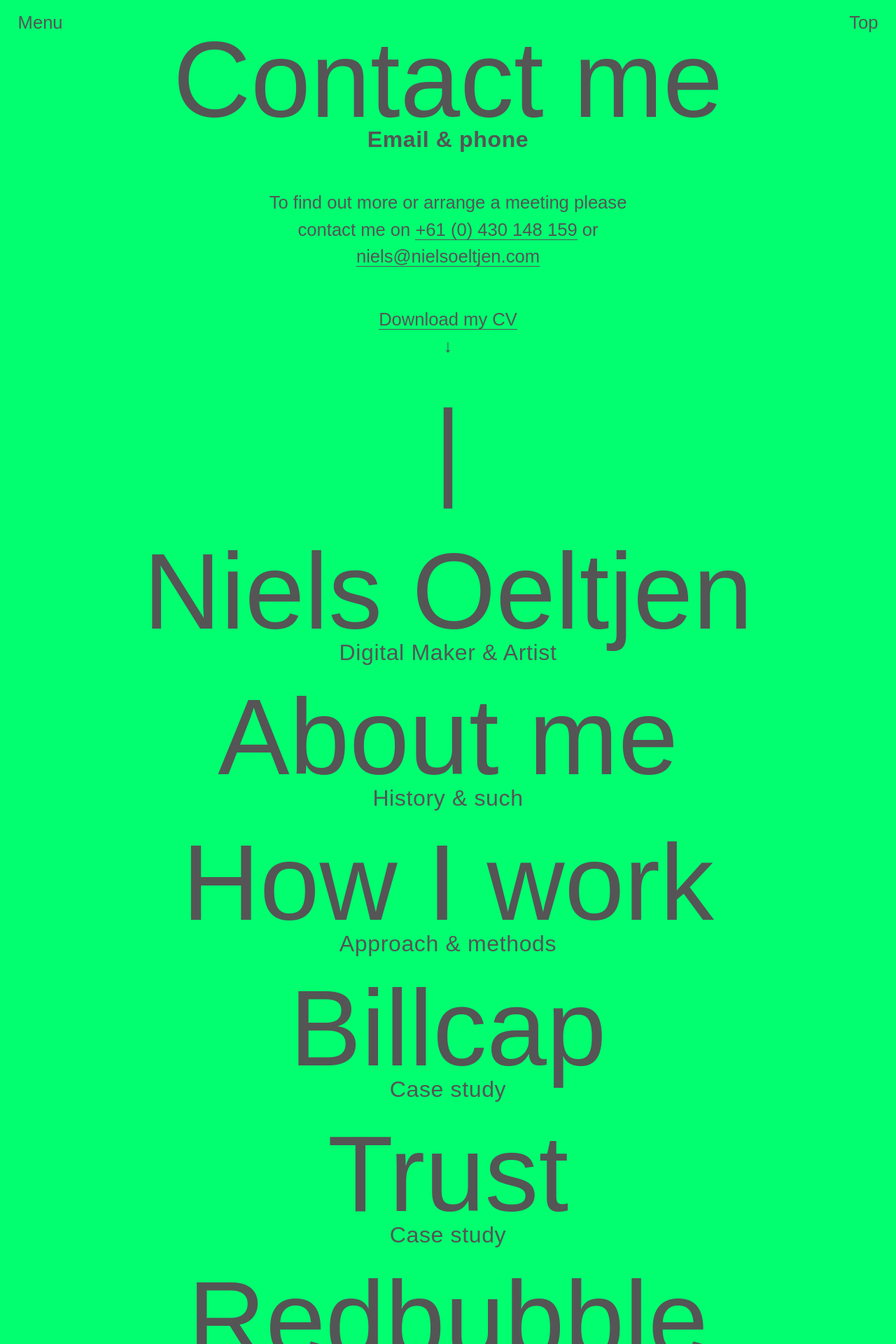
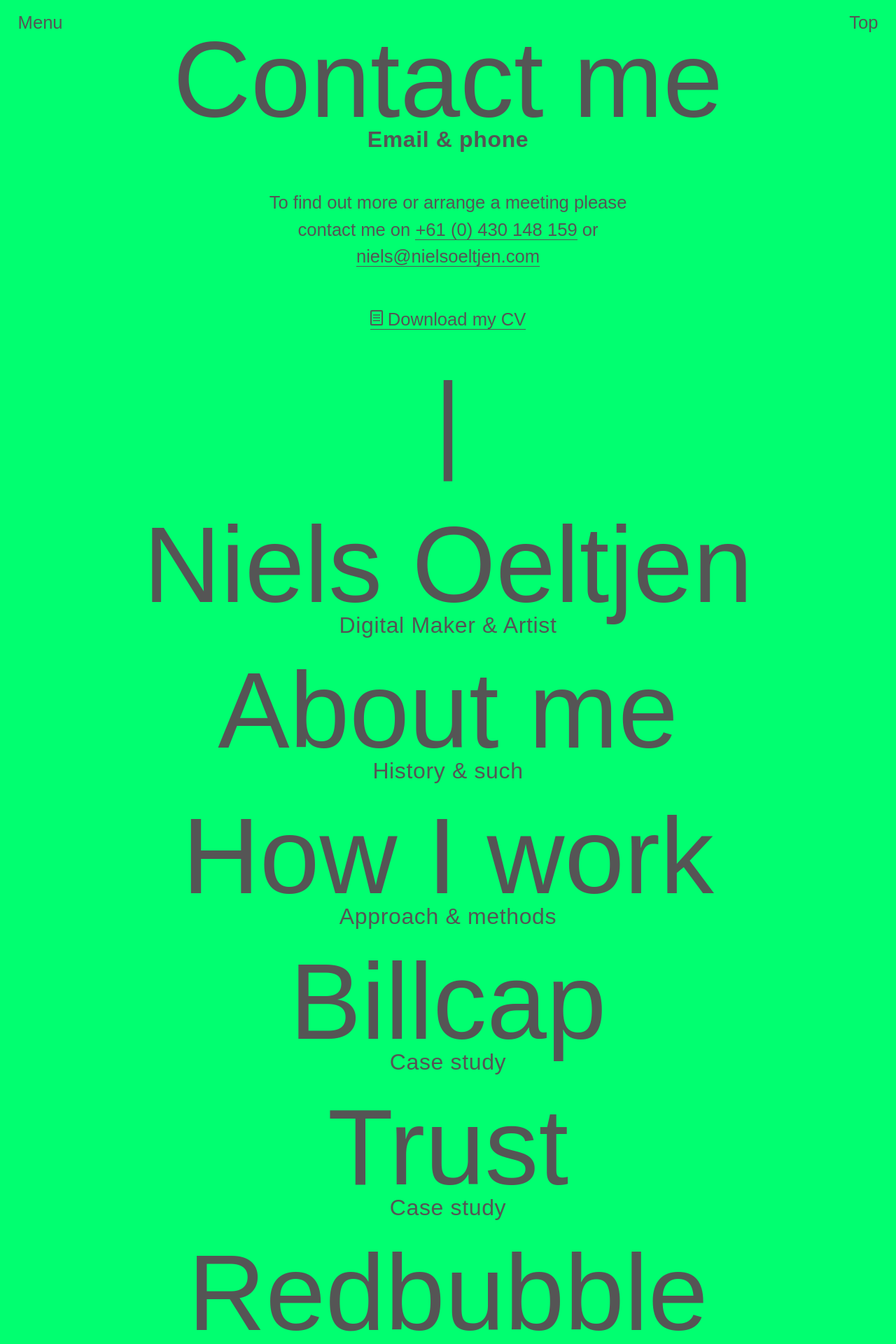
Before and after one commit to Elbone/elbone.github.io, a Jekyll site: the page built from contact-me/index.html, in a window 1280 px wide. Shown: the top 1920 px of the page at 70% size. Built offline with Jekyll 4.4.1, drawn with Linux system fonts in a browser that asks for light colours.

Commit message:
Fixes download link UI

```diff
--- a/_includes/download.html
+++ b/_includes/download.html
@@ -1,7 +1,27 @@
 <div class="download">
-  <a download
+ <a download
     class="download-link"
     href="/assets/{{include.src}}">
-    {{include.text}}
+    <svg
+      width="18" height="22"
+      viewBox="0 0 18 22">
+      <rect
+        x="1" y="1"
+        width="16" height="20"
+        fill="none" stroke="currentColor"
+        stroke-width="2" rx="1" ry="1">
+      </rect>
+      {% for i in (1..3) %}
+        {% assign y = i | times: 4 | plus: 2 %}
+        <rect
+          x="4" y="{{y}}"
+          width="10" height="2"
+          fill="currentColor"
+          opacity="0.7">
+        </rect>
+      {% endfor %}
+      </rect>
+    </svg>
+    <span>{{include.text}}</span>
   </a>
 </div>
--- a/_sass/download.sass
+++ b/_sass/download.sass
@@ -3,6 +3,3 @@
   &-link
     +text-body
     +text-link
-    &:after
-      content: "↓"
-      display: block
```
